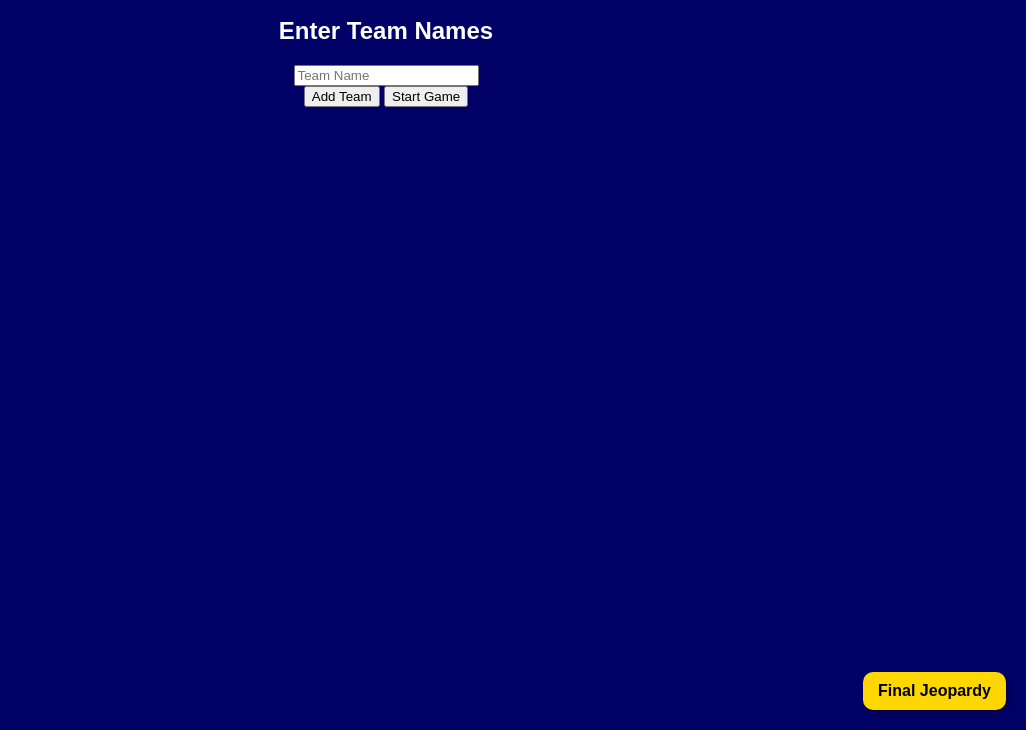
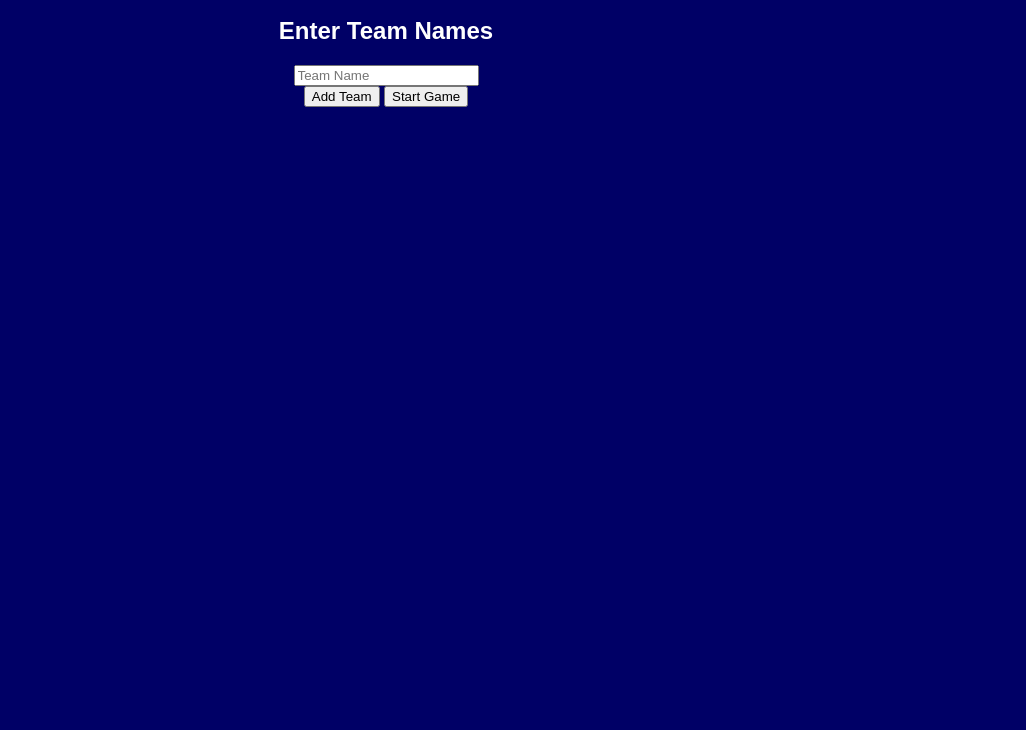
Before and after one commit to homejeopardy/spanish, a plain HTML site: page index.html in a window 1280 px wide. Shown: the part 70-800 px from the top of the page, without its empty margins (254-1280 px from the left). Drawn offline with Linux system fonts and the light colour scheme.

Commit message:
Update index.html

```diff
--- a/index.html
+++ b/index.html
@@ -47,9 +47,6 @@
 <script>
     document.getElementById("jeopardy-theme").volume = 0.8; // Set volume to 30%
 </script>
-
-<a href="https://homejeopardy.github.io/finalhost/" class="final-jeopardy-button" target="_blank">
-  Final Jeopardy
 </a>
 
 </body>
```
